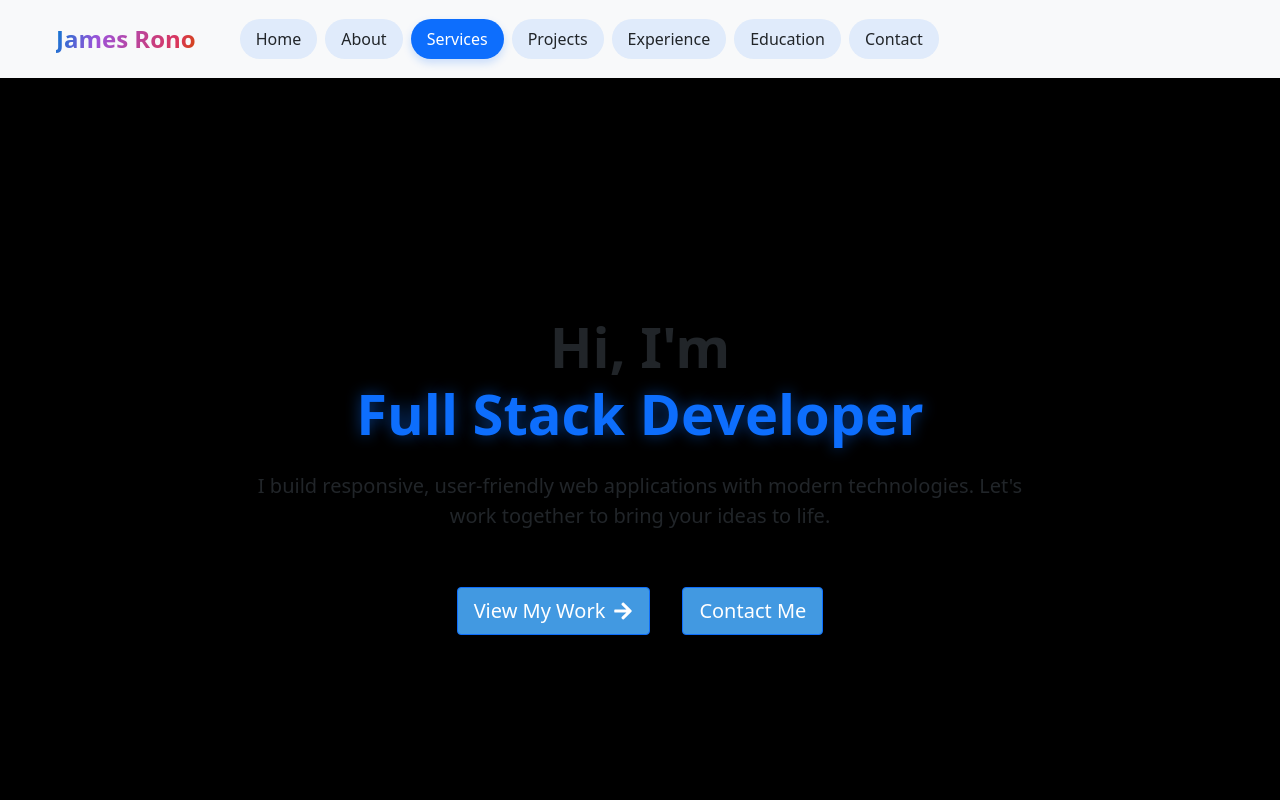
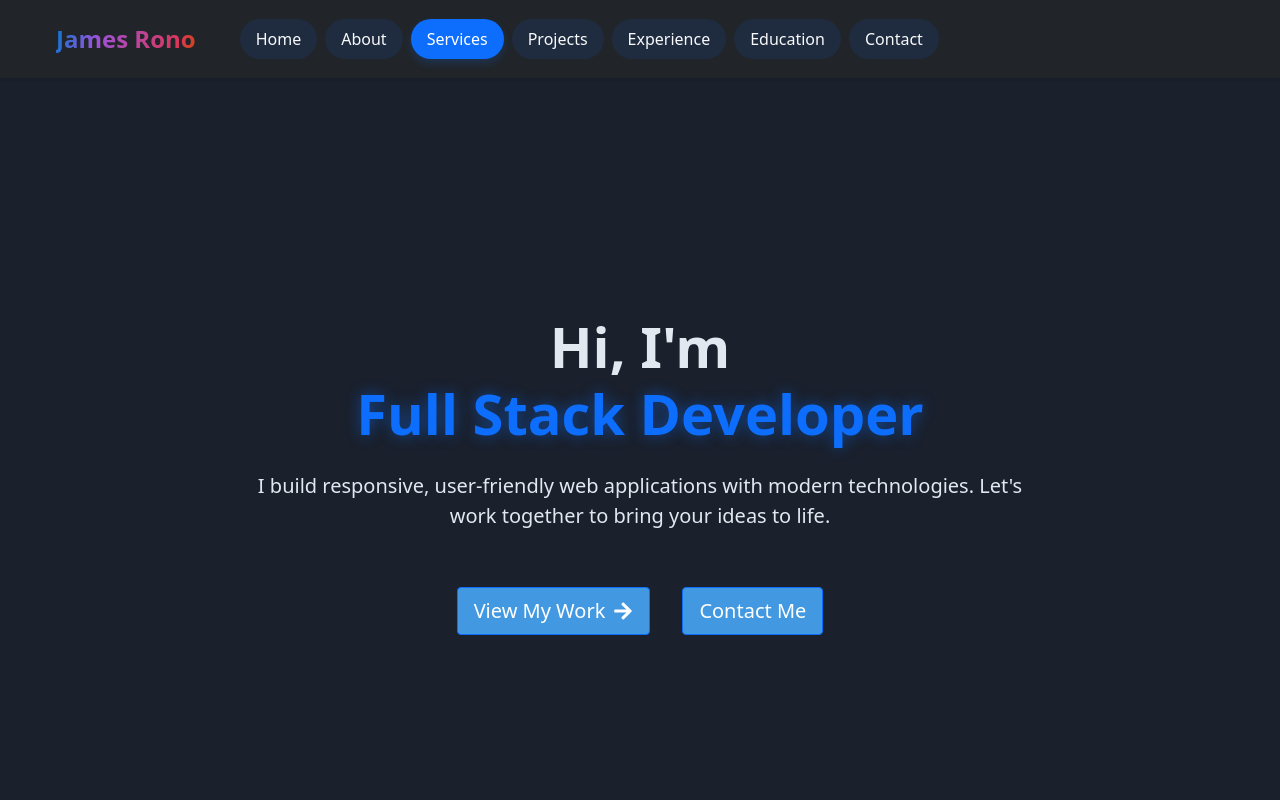
Before and after one commit to jimmi0623/james-rono, a React (Create React App) app: page / in a window 1280 px wide. Shown: the top 800 px of the page. Built offline with nearby package versions, Linux system fonts and the light colour scheme.

Commit message:
removed declared but unused components
downgraded to react 18.0.2 bacause of compatibility and LTS

```diff
--- a/src/App.js
+++ b/src/App.js
@@ -11,24 +11,23 @@ import Footer from './components/Footer';
 // Pages
 import Home from './pages/Home';
 import About from './pages/About';
+
 import Services from './pages/Services';
 import Projects from './pages/Projects';
 import Experience from './pages/Experience';
 import Education from './pages/Education';
 import Contact from './pages/Contact';
 
-// Create Theme Context
-export const ThemeContext = createContext();
 // Create Scroll Context for section refs
 export const ScrollContext = createContext();
 
 function App() {
-  const [darkMode, setDarkMode] = useState(false);
   const [activeSection, setActiveSection] = useState('home');
 
   // Create refs for each section
   const homeRef = useRef(null);
   const aboutRef = useRef(null);
+
   const servicesRef = useRef(null);
   const projectsRef = useRef(null);
   const experienceRef = useRef(null);
@@ -36,30 +35,9 @@ function App() {
   const contactRef = useRef(null);
 
   useEffect(() => {
-    // Check for saved theme preference or use system preference
-    const savedTheme = localStorage.getItem('theme');
-    const prefersDark = window.matchMedia('(prefers-color-scheme: dark)').matches;
-
-    if (savedTheme === 'dark' || (!savedTheme && prefersDark)) {
-      setDarkMode(true);
+    // Set dark mode by default
     document.documentElement.classList.add('dark');
-    }
   }, []);
-
-  // Function to toggle dark mode
-  const toggleDarkMode = () => {
-    setDarkMode(prevMode => {
-      const newMode = !prevMode;
-      if (newMode) {
-        document.documentElement.classList.add('dark');
-        localStorage.setItem('theme', 'dark');
-      } else {
-        document.documentElement.classList.remove('dark');
-        localStorage.setItem('theme', 'light');
-      }
-      return newMode;
-    });
-  };
 
   // Scroll to section function
   const scrollToSection = (sectionId) => {
@@ -117,14 +95,14 @@ function App() {
   }, [activeSection]);
 
   return (
-    <ThemeContext.Provider value={{ darkMode, toggleDarkMode }}>
     <ScrollContext.Provider value={{ activeSection, scrollToSection }}>
       <Router>
-          <div className={`App ${darkMode ? 'dark' : ''}`}>
+        <div className="App dark">
           <Navbar />
           <main>
             <div ref={homeRef}><Home /></div>
             <div ref={aboutRef}><About /></div>
+
             <div ref={servicesRef}><Services /></div>
             <div ref={projectsRef}><Projects /></div>
             <div ref={experienceRef}><Experience /></div>
@@ -135,7 +113,6 @@ function App() {
         </div>
       </Router>
     </ScrollContext.Provider>
-    </ThemeContext.Provider>
   );
 }
 
--- a/src/components/AnimatedBackground.jsx
+++ /dev/null
@@ -1,52 +0,0 @@
-import React from "react";
-// import { useEffect, useRef } from "react";
-// import * as THREE from "three";
-// import WAVES from "vanta/dist/vanta.waves.min";
-
-const AnimatedBackground = () => {
-  // const vantaRef = useRef(null);
-  // const vantaEffect = useRef(null);
-
-  // useEffect(() => {
-  //   if (!vantaEffect.current) {
-  //     vantaEffect.current = WAVES({
-  //       el: vantaRef.current,
-  //       THREE,
-  //       mouseControls: true,
-  //       touchControls: true,
-  //       gyroControls: false,
-  //       minHeight: 200.0,
-  //       minWidth: 200.0,
-  //       scale: 1.0,
-  //       scaleMobile: 1.0,
-  //       color: 0x0d6efd,       // primary wave color (Bootstrap blue)
-  //       shininess: 60.0,
-  //       waveHeight: 20.0,
-  //       waveSpeed: 0.8,
-  //       zoom: 1.1,
-  //       backgroundColor: 0x000000, // dark background for contrast
-  //     });
-  //   }
-
-  //   return () => {
-  //     if (vantaEffect.current) vantaEffect.current.destroy();
-  //   };
-  // }, []);
-
-  return (
-    <div
-      // ref={vantaRef}
-      style={{
-        position: "fixed",
-        top: 0,
-        left: 0,
-        width: "100%",
-        height: "100%",
-        zIndex: -1,
-        backgroundColor: "#000000" // Set a background color for now
-      }}
-    />
-  );
-};
-
-export default AnimatedBackground;
--- a/src/components/Footer.js
+++ b/src/components/Footer.js
@@ -1,12 +1,10 @@
-import React, { useContext } from 'react';
+import React from 'react';
 import { Container, Row, Col } from 'react-bootstrap';
-import { FaGithub, FaLinkedin, FaInstagram, FaDiscord } from 'react-icons/fa';
+import { FaGithub, FaLinkedin, FaDiscord } from 'react-icons/fa';
 import { FaXTwitter } from 'react-icons/fa6';
-import { ThemeContext } from '../App';
 import { motion } from 'framer-motion';
 
 const Footer = () => {
-  const { darkMode } = useContext(ThemeContext);
 
   const socialLinks = [
     { icon: <FaGithub />, url: "https://github.com/jimmi0623", color: "#333" },
@@ -17,7 +15,7 @@ const Footer = () => {
   ];
 
   return (
-    <footer className={`py-4 mt-5 ${darkMode ? 'bg-dark text-light' : 'bg-light text-dark'}`}>
+    <footer className="py-4 mt-5 bg-dark text-light">
       <Container>
         <Row className="align-items-center">
           <Col md={6} className="text-center text-md-start mb-3 mb-md-0">
@@ -37,7 +35,7 @@ const Footer = () => {
                     y: -5,
                     color: social.color
                   }}
-                  initial={{ color: darkMode ? "#fff" : "#212529" }}
+                  initial={{ color: "#fff" }}
                   transition={{
                     type: "spring",
                     stiffness: 300
@@ -49,7 +47,7 @@ const Footer = () => {
                     width: "40px",
                     height: "40px",
                     borderRadius: "50%",
-                    background: darkMode ? "rgba(255,255,255,0.1)" : "rgba(0,0,0,0.05)"
+                    background: "rgba(255,255,255,0.1)"
                   }}
                 >
                   {social.icon}
--- a/src/components/Navbar.js
+++ b/src/components/Navbar.js
@@ -1,7 +1,6 @@
 import React, { useContext, useState } from 'react';
-import { Link } from 'react-router-dom';
-import { FaSun, FaMoon, FaBars } from 'react-icons/fa';
-import { ThemeContext, ScrollContext } from '../App';
+import { FaBars } from 'react-icons/fa';
+import { ScrollContext } from '../App';
 import {
   Navbar as BootstrapNavbar,
   Nav,
@@ -11,7 +10,7 @@ import {
 } from 'react-bootstrap';
 
 const Navbar = () => {
-  const { darkMode, toggleDarkMode } = useContext(ThemeContext);
+
   const { activeSection, scrollToSection } = useContext(ScrollContext);
   const [showOffcanvas, setShowOffcanvas] = useState(false);
 
@@ -23,13 +22,13 @@ const Navbar = () => {
     handleClose();
   };
 
-  const navLinkClass = `fw-medium px-3 py-2 rounded-pill mx-1 ${darkMode ? 'text-light' : 'text-dark'} nav-pill`;
-  const activeNavLinkClass = `${navLinkClass} ${darkMode ? 'bg-primary text-white' : 'bg-primary text-white'} active-nav-pill`;
+  const navLinkClass = `fw-medium px-3 py-2 rounded-pill mx-1 text-light nav-pill`;
+  const activeNavLinkClass = `${navLinkClass} bg-primary text-white active-nav-pill`;
 
   return (
     <BootstrapNavbar
-      bg={darkMode ? "dark" : "light"}
-      variant={darkMode ? "dark" : "light"}
+      bg="dark"
+      variant="dark"
       expand="lg"
       className="py-3 shadow-sm sticky-top"
     >
@@ -44,7 +43,7 @@ const Navbar = () => {
 
 		{/*Mobile Toggle Button */}
         <Button
-          variant={darkMode ? "outline-light" : "outline-dark"}
+          variant="outline-light"
           className="d-lg-none"
           onClick={handleShow}
         >
@@ -78,9 +77,9 @@ const Navbar = () => {
           show={showOffcanvas}
           onHide={handleClose}
           placement="end"
-          className={darkMode ? "bg-dark text-light" : "bg-light text-dark"}
+          className="bg-dark text-light"
         >
-          <Offcanvas.Header closeButton>
+          <Offcanvas.Header closeButton closeVariant="white">
             <Offcanvas.Title className="fw-bold">Menu</Offcanvas.Title>
           </Offcanvas.Header>
           <Offcanvas.Body>
--- a/src/pages/Contact.js
+++ b/src/pages/Contact.js
@@ -9,7 +9,6 @@ import {
   FaMapMarkerAlt,
   FaGithub,
   FaLinkedin,
-  FaInstagram,
   FaDiscord
 } from "react-icons/fa";
 
--- a/src/pages/Home.js
+++ b/src/pages/Home.js
@@ -1,18 +1,13 @@
-import React, { useContext } from 'react';
+
+import React from 'react';
 import { motion } from 'framer-motion';
 import { Container, Row, Col, Button } from 'react-bootstrap';
 import { FaArrowRight } from 'react-icons/fa';
-import { ThemeContext, ScrollContext } from '../App';
-import AnimatedBackground from '../components/AnimatedBackground';
+import { Link } from 'react-router-dom';
 
 const Home = () => {
-  const { darkMode } = useContext(ThemeContext);
-  const { scrollToSection } = useContext(ScrollContext);
-
   return (
     <section className="home-section position-relative overflow-hidden min-vh-100 d-flex align-items-center">
-      <AnimatedBackground />
-
       <Container className="position-relative" style={{ zIndex: 1 }}>
         <Row className="justify-content-center text-center py-5">
           <Col md={8}>
@@ -43,12 +38,12 @@ const Home = () => {
               </p>
               <div className="d-flex justify-content-center gap-3 flex-column flex-sm-row">
                 <motion.div whileHover={{ scale: 1.05 }} whileTap={{ scale: 0.95 }}>
-                  <Button onClick={() => scrollToSection('projects')} variant="primary" size="lg" className="d-flex align-items-center justify-content-center gap-2">
+                  <Button as={Link} to="/projects" variant="primary" size="lg" className="d-flex align-items-center justify-content-center gap-2">
                     View My Work <FaArrowRight />
                   </Button>
                 </motion.div>
                 <motion.div whileHover={{ scale: 1.05 }} whileTap={{ scale: 0.95 }}>
-                  <Button onClick={() => scrollToSection('contact')} variant="outline-primary" size="lg">
+                  <Button as={Link} to="/contact" variant="outline-primary" size="lg">
                     Contact Me
                   </Button>
                 </motion.div>
--- a/src/pages/Projects.js
+++ b/src/pages/Projects.js
@@ -1,7 +1,7 @@
 import React from 'react';
 import { motion } from 'framer-motion';
 import { Container, Row, Col, Card, Badge, Button } from 'react-bootstrap';
-import { FaGithub, FaExternalLinkAlt } from 'react-icons/fa';
+import { FaGithub } from 'react-icons/fa';
 
 const Projects = () => {
   const projects = [
```
Also changed, not shown: package.json (+13 -17 lines), src/pages/Skills.js (+32 -0 lines), 1 other file (tests, documents, lock files or other folders). Lines whose indentation alone changed are shown as unchanged.
